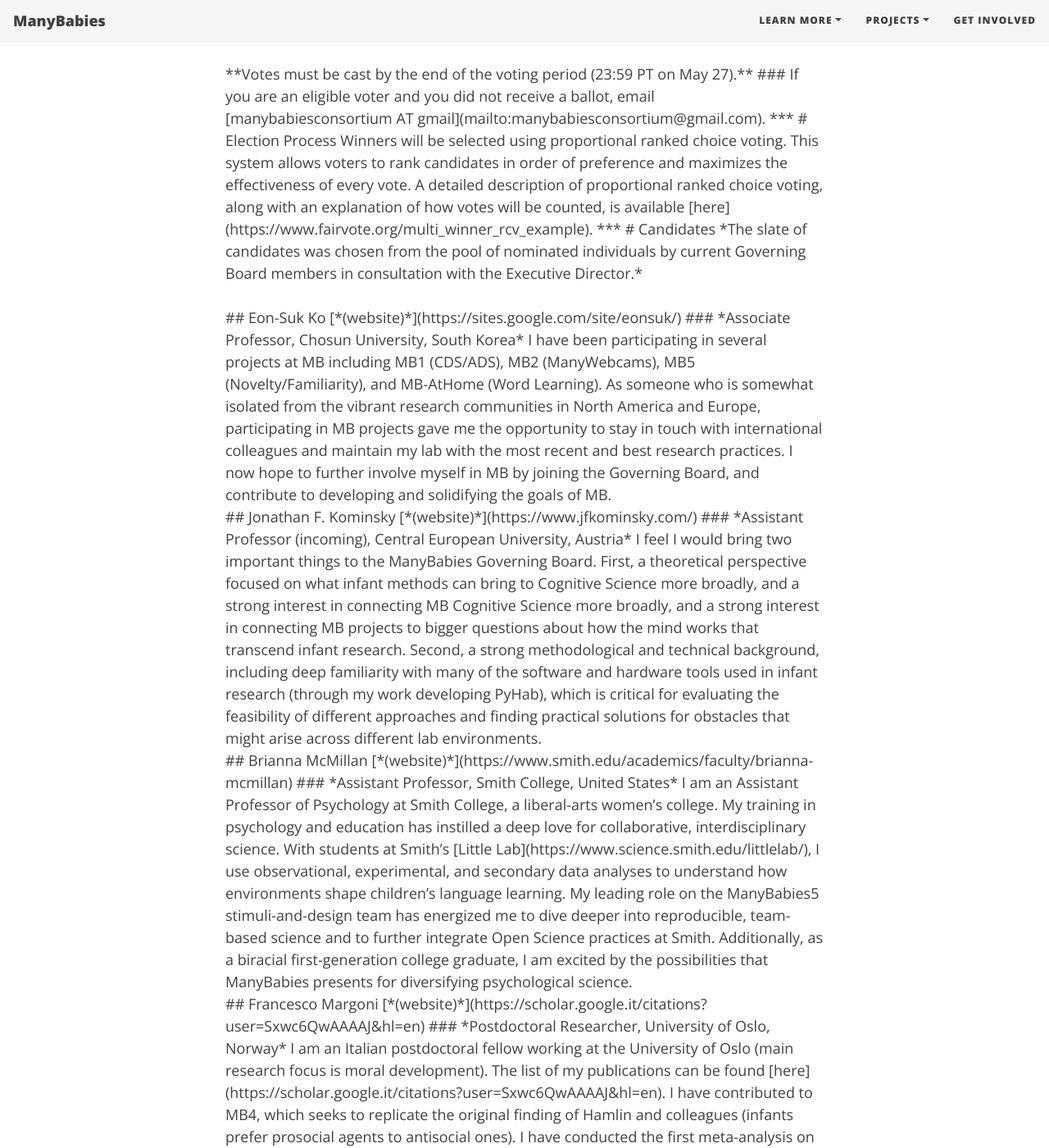
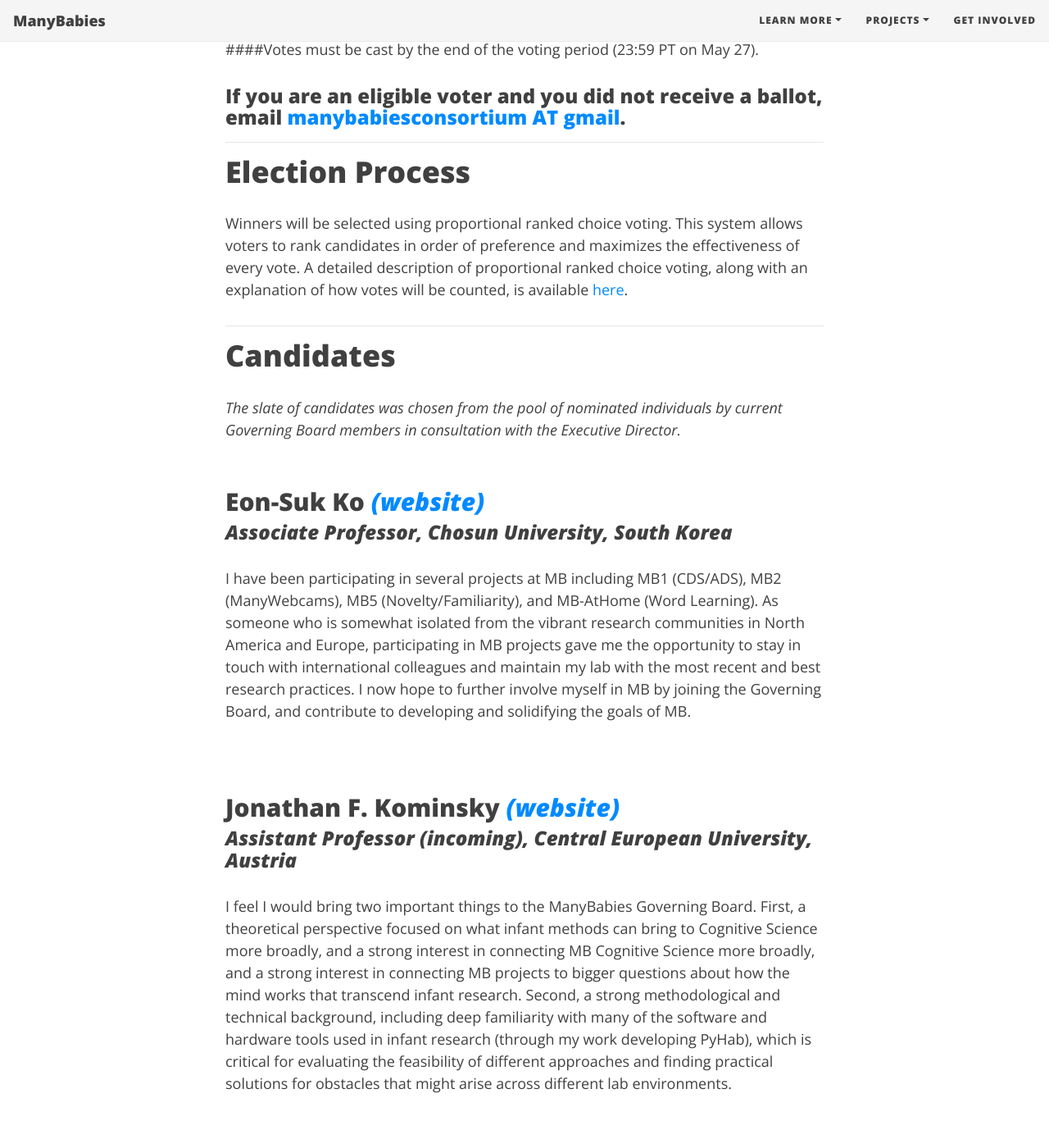
Before and after one commit to manybabies/manybabies.github.io, a Jekyll site: the page built from _posts/2022-05-16-GBElection.md, in a window 1280 px wide and 1400 px high, scrolled down 750 px. Shown: the whole window at 82% size. Built offline with Jekyll 4.4.1, drawn with Linux system fonts in a browser that asks for light colours; nearby versions of some CDN libraries; some web fonts are replaced; some of the changed text lies outside the part shown.

Commit message:
Update 2022-05-16-GBElection.md

```diff
--- a/_posts/2022-05-16-GBElection.md
+++ b/_posts/2022-05-16-GBElection.md
@@ -13,7 +13,7 @@
 For the purpose of this election, MB members are defined as anyone who has appeared as an author on a completed MB project or who is listed as a contributor on a current MB project (as reported by filling out a project’s CRediT self-report form or authorship contribution spreadsheet).
 
 Members will receive an email with a link to their electronic ballots on May 16.
-<p>**Votes must be cast by the end of the voting period (23:59 PT on May 27).**
+####Votes must be cast by the end of the voting period (23:59 PT on May 27).
 
 ### If you are an eligible voter and you did not receive a ballot, email [manybabiesconsortium AT gmail](mailto:manybabiesconsortium@gmail.com).
 
```
